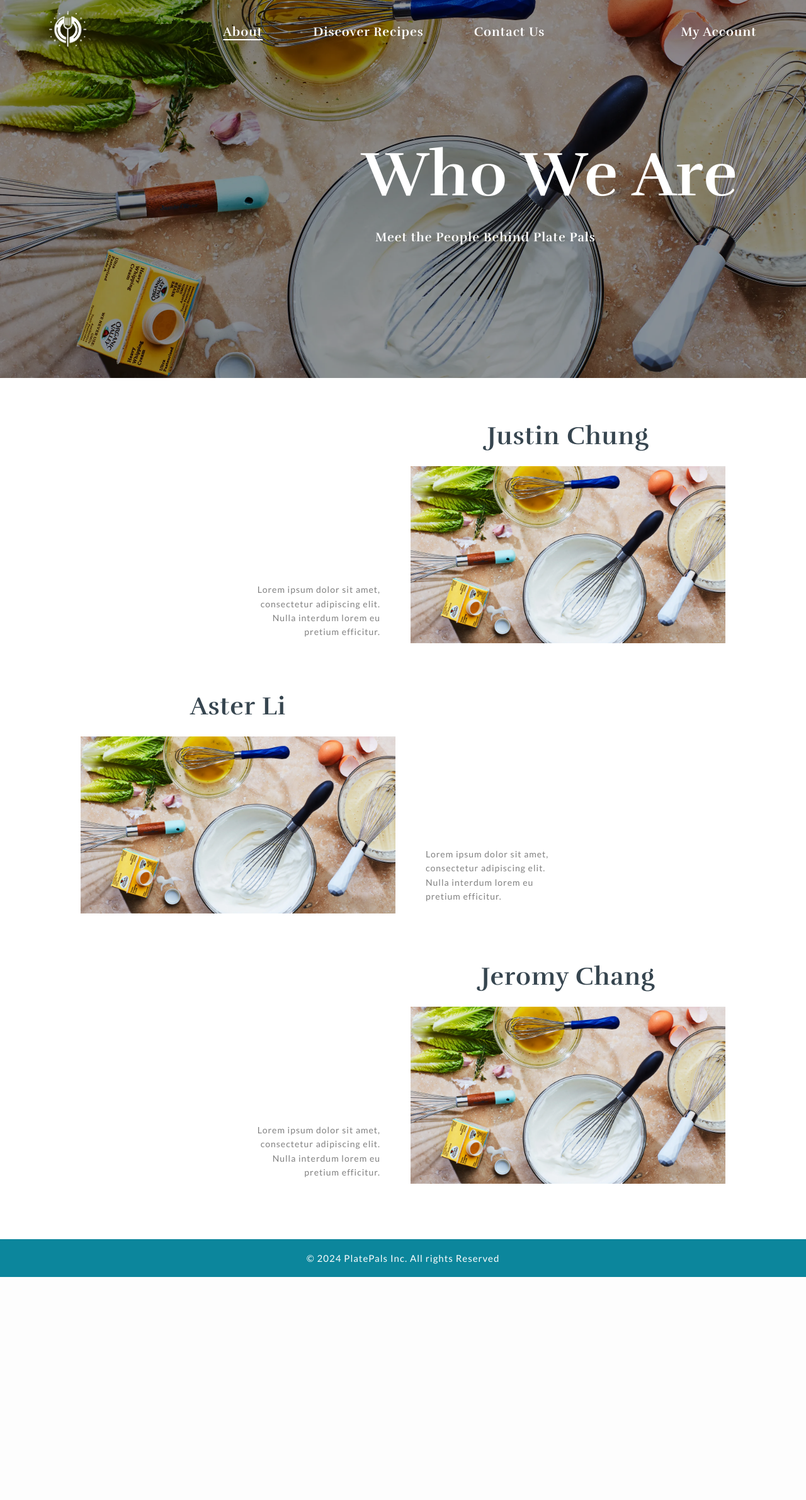
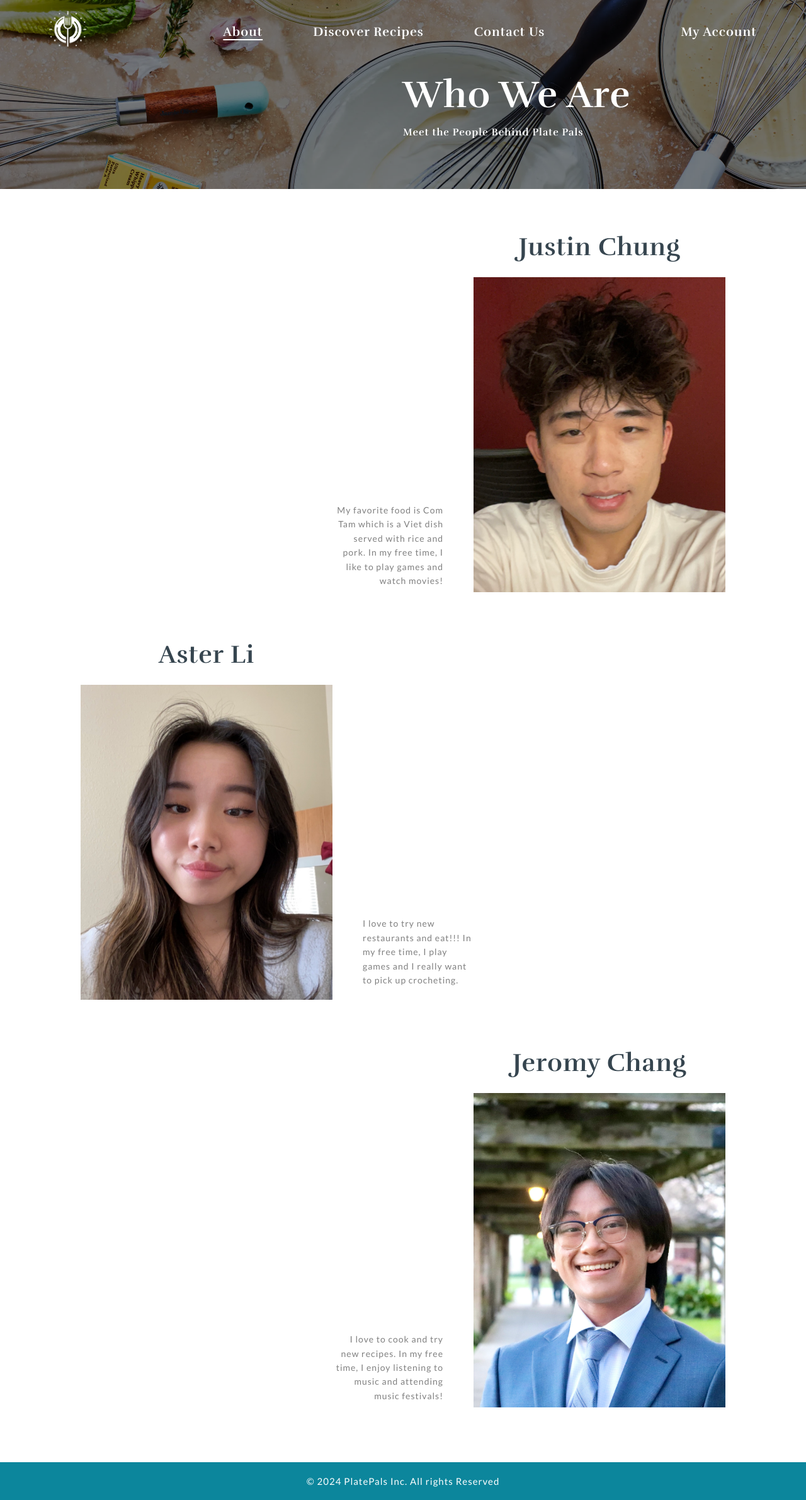
Before and after one commit to asterli/PlatePals, a PHP site: page /about/about.html in a window 1280 px wide. Shown: the whole page at 63% size. Before the commit the page ends 2027 px from the top, so only its background shows below. Run offline with PHP 8.4, Linux system fonts and the light colour scheme.

Commit message:
Changes to css styling, finish about page, start discover functionality

```diff
--- a/about/about.css
+++ b/about/about.css
@@ -1,7 +1,7 @@
 #about-header {
   width: 100%;
   background-image: url("../images/about-background.png");
-  height: 600px;
+  height: 300px;
   position: relative;
   background-size: cover;
   background-repeat: no-repeat;
@@ -13,13 +13,8 @@ nav {
   background-color: transparent;
 }
 
-
-
 .hero-section {
-  padding: 40px 20px;
-  padding-left: 45%;
-  padding-top: 125px;
-  line-height: 100px;
+  padding-left: 50%;
 }
 
 #about-content,
@@ -29,14 +24,12 @@ nav {
 }
 
 #about-content h1 {
-  font-size: 100px;
+  font-size: 60px;
   margin: 0;
 }
 
-#about-content p {
-  font-size: 20px;
+#about-content h4 {
   margin: 0;
-  margin-left: 20px;
 }
 
 .team {
@@ -75,7 +68,7 @@ nav {
 .member2 img {
   width: 100%;
   height: auto;
-  max-width: 500px;
+  max-width: 400px;
 }
 
 .member1 h2,
@@ -90,7 +83,7 @@ nav {
 .member2 p {
   color: var(--darkest-gray);
   font-size: 14px;
-  width: 200px;
+  width: 180px;
 }
 
 .member1 p {
@@ -98,5 +91,5 @@ nav {
 }
 
 .member2 p {
-  margin-top: 16rem;
+  margin-top: 28rem;
 }
--- a/about/about.html
+++ b/about/about.html
@@ -31,7 +31,7 @@
         <div class="tint"></div>
         <div id="about-content">
           <h1 class="rufina">Who We Are</h1>
-          <p class="rufina">Meet the People Behind Plate Pals</p>
+          <h4 class="rufina">Meet the People Behind Plate Pals</h4>
         </div>
       </div>
     </div>
@@ -40,37 +40,34 @@
         <div class="member1">
           <div class="member-desc">
             <p class="lato">
-              Lorem ipsum dolor sit amet, consectetur adipiscing elit. Nulla
-              interdum lorem eu pretium efficitur.
+              My favorite food is Com Tam which is a Viet dish served with rice and pork. In my free time, I like to play games and watch movies!
             </p>
           </div>
           <div>
             <h2 class="rufina">Justin Chung</h2>
-            <img src="../images/about-background.png" alt="Justin Chung" />
+            <img src="../images/justin.jpg" alt="Justin Chung" />
           </div>
         </div>
         <div class="member2">
           <div>
             <h2 class="rufina">Aster Li</h2>
-            <img src="../images/about-background.png" alt="Aster Li" />
+            <img src="../images/aster.jpg" alt="Aster Li" />
           </div>
           <div class="member-desc">
             <p class="lato">
-              Lorem ipsum dolor sit amet, consectetur adipiscing elit. Nulla
-              interdum lorem eu pretium efficitur.
+              I love to try new restaurants and eat!!! In my free time, I play games and I really want to pick up crocheting.
             </p>
           </div>
         </div>
         <div class="member1">
           <div class="member-desc">
             <p class="lato">
-              Lorem ipsum dolor sit amet, consectetur adipiscing elit. Nulla
-              interdum lorem eu pretium efficitur.
+              I love to cook and try new recipes. In my free time, I enjoy listening to music and attending music festivals!
             </p>
           </div>
           <div>
             <h2 class="rufina">Jeromy Chang</h2>
-            <img src="../images/about-background.png" alt="Jeromy Chang" />
+            <img src="../images/jeromy.png" alt="Jeromy Chang" />
           </div>
         </div>
       </div>
--- a/base.css
+++ b/base.css
@@ -24,7 +24,7 @@
   left: 0;
   right: 0;
   bottom: 0;
-  background: rgba(0, 0, 0, 0.4);
+  background: rgba(0, 0, 0, 0.5);
   z-index: 1;
 }
 
--- a/contact/contact.html
+++ b/contact/contact.html
@@ -27,7 +27,7 @@
           <li><a href="../account/account.html">My Account</a></li>
         </ul>
       </nav>
-      <div class="hero-section">
+      <div class="hero-section rufina">
         <h1 id="first-text">Get in Touch</h1>
         <h4>Let us know any questions, comments, or concerns you may have!</h4>
       </div>
--- a/discover/discover.css
+++ b/discover/discover.css
@@ -22,7 +22,7 @@ main {
 }
 
 .categories a:hover {
-  color: #3498db;
+  color: var(--accent-color);
 }
 
 #top-bar {
--- a/login/login.css
+++ b/login/login.css
@@ -2,7 +2,6 @@
 @import url("https://fonts.googleapis.com/css2?family=Rufina:wght@400;700&display=swap");
 
 main {
-  background-color: #ebf0e4;
   display: flex;
   justify-content: center;
   align-items: center;
@@ -36,7 +35,7 @@ input {
   width: 60%;
   margin-bottom: 10px;
   color: black;
-  background-color: #ebf0e4;
+  background-color: white;
   border: 1px solid #004c77;
   padding: 10px;
 }
--- a/signup/signup.css
+++ b/signup/signup.css
@@ -1,9 +1,5 @@
 @import url("https://fonts.googleapis.com/css2?family=Lato:ital,wght@0,100;0,300;0,400;0,700;0,900;1,100;1,300;1,400;1,700;1,900&display=swap");
 @import url("https://fonts.googleapis.com/css2?family=Rufina:wght@400;700&display=swap");
-
-main {
-  background-color: #ebf0e4;
-}
 
 body {
   line-height: 1;
@@ -36,7 +32,7 @@ input {
   width: 60%;
   margin-bottom: 10px;
   color: black;
-  background-color: #ebf0e4;
+  background-color: white;
   border: 1px solid #004c77;
   padding: 10px;
 }
--- a/signup/signup.php
+++ b/signup/signup.php
@@ -78,7 +78,7 @@ if ($_SERVER['REQUEST_METHOD'] === 'POST') {
     <main>
         <div id="create-text">
             <h1>Create an account!</h1>
-            <h3>Stay up to date with the latest recipes!</h3>
+            <h3>Stay up to date with the latest recipes</h3>
             <h4>Don’t miss out! Sign up now and get all the new recipes first.</h4>
         </div>
         <form id="signup-form" action="signup.php" method="post">
```
Also changed, not shown: account/recipes.json (+10 -3 lines), discover/discover.html (+3 -5 lines), discover/discover.js (+64 -0 lines), images/aster.jpg (added), images/jeromy.png (added), images/justin.jpg (added).
